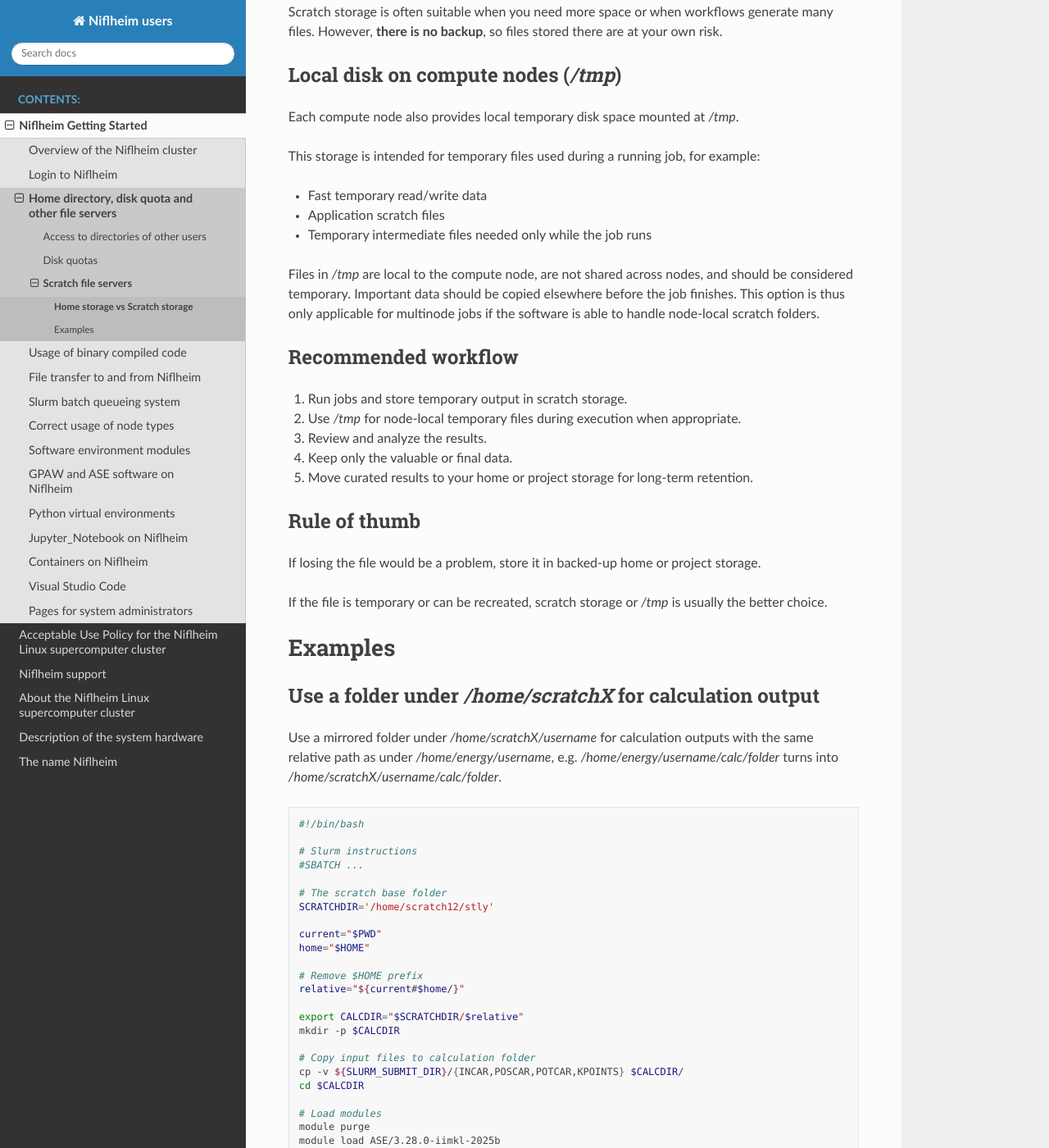
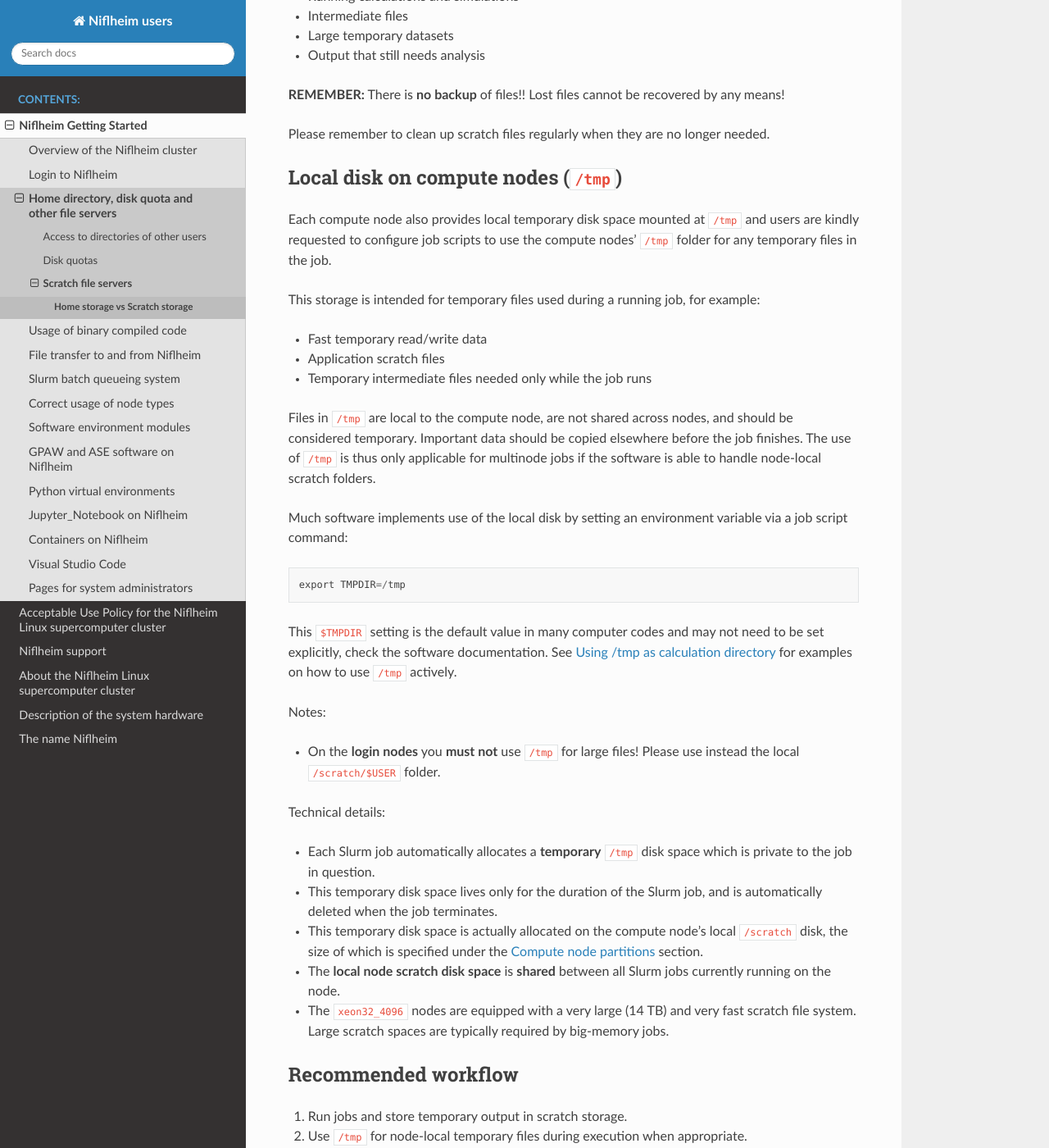
Before and after one commit to OleHolmNielsen/Niflheim_users, a Sphinx documentation site: the page built from docs/Niflheim_scratch_servers.rst, in a window 1280 px wide and 1400 px high, scrolled down 965 px. Shown: the whole window at 82% size. Built offline with Sphinx 7.4.7 and the Read the Docs theme 3.1.0, drawn with Linux system fonts in a browser that asks for light colours; some of the changed text lies outside the part shown.

Commit message:
rework of scratch use

```diff
--- a/docs/Niflheim_scratch_servers.rst
+++ b/docs/Niflheim_scratch_servers.rst
@@ -7,37 +7,47 @@
 Home storage (backed up)
 ========================
 
-Use your home area (for example `/home/niflheim` or `/home/energy`) for data that should be preserved and can be difficult or time-consuming to recreate.
+Use your home area (for example ``/home/niflheim`` or ``/home/energy``) for data that should be preserved and can be difficult or time-consuming to recreate.
 
 Typical examples include:
 
 * Source code and scripts
 * Job submission files
-* Configuration files and environments
+* Configuration files
 * Notes, documentation, and small analysis results
 * Curated datasets you intend to keep
-* Final figures, reports, and processed output
+* Final figures and processed output
 
 Because home storage is backed up, it is the right place for important files and long-term project data.
 
 Scratch storage (not backed up)
 ===============================
 
-Use scratch areas (for example `/home/scratch3` or `/home/scratch12`) for temporary or high-volume data generated during active work.
+Use scratch areas for temporary or high-volume data generated during active work or for multi-node applications which require the use of scratch files. We provide scratch file spaces at::
 
-Typical examples include:
+  /home/scratch3/$USER/         # CAMD, CatTheory, Energy groups
+  /home/scratch11/$USER/        # Construct/MEK group
+  /home/scratch12/$USER/        # Energy group
+
+Typical use of scratch include:
 
 * Running calculations and simulations
 * Intermediate files
 * Large temporary datasets
 * Output that still needs analysis
 
-Scratch storage is often suitable when you need more space or when workflows generate many files. However, **there is no backup**, so files stored there are at your own risk.
+**REMEMBER:** There is **no backup** of files!!
+Lost files cannot be recovered by any means!
 
-Local disk on compute nodes (`/tmp`)
-====================================
+Please remember to clean up scratch files regularly when they are no longer needed.
 
-Each compute node also provides local temporary disk space mounted at `/tmp`.
+
+.. _compute_node_tmp:
+
+Local disk on compute nodes (``/tmp``)
+======================================
+
+Each compute node also provides local temporary disk space mounted at ``/tmp`` and users are kindly requested to configure job scripts to use the compute nodes' ``/tmp`` folder for any temporary files in the job.
 
 This storage is intended for temporary files used during a running job, for example:
 
@@ -45,92 +55,81 @@
 * Application scratch files
 * Temporary intermediate files needed only while the job runs
 
-Files in `/tmp` are local to the compute node, are not shared across nodes, and should be considered temporary. Important data should be copied elsewhere before the job finishes. This option is thus only applicable for multinode jobs if the software is able to handle node-local scratch folders.
+Files in ``/tmp`` are local to the compute node, are not shared across nodes, and should be considered temporary. Important data should be copied elsewhere before the job finishes. The use of ``/tmp`` is thus only applicable for multinode jobs if the software is able to handle node-local scratch folders.
+
+Much software implements use of the local disk by setting an environment variable via a job script command::
+
+  export TMPDIR=/tmp
+
+This ``$TMPDIR`` setting is the default value in many computer codes and may not need to be set explicitly, check the software documentation. See :ref:`tmp_example` for examples on how to use ``/tmp`` actively.
+
+Notes:
+
+* On the **login nodes** you **must not** use ``/tmp`` for large files!
+  Please use instead the local ``/scratch/$USER`` folder.
+
+Technical details:
+
+* Each Slurm job automatically allocates a **temporary** ``/tmp`` disk space which is private to the job in question.
+* This temporary disk space lives only for the duration of the Slurm job, and is automatically deleted when the job terminates.
+* This temporary disk space is actually allocated on the compute node's local ``/scratch`` disk, the size of which is specified under the :ref:`compute_node_partitions` section.
+* The **local node scratch disk space** is **shared** between all Slurm jobs currently running on the node.
+* The ``xeon32_4096`` nodes are equipped with a very large (14 TB) and very fast scratch file system. Large scratch spaces are typically required by big-memory jobs.
 
 Recommended workflow
 ====================
 
 #. Run jobs and store temporary output in scratch storage.
-#. Use `/tmp` for node-local temporary files during execution when appropriate.
+#. Use ``/tmp`` for node-local temporary files during execution when appropriate.
 #. Review and analyze the results.
 #. Keep only the valuable or final data.
 #. Move curated results to your home or project storage for long-term retention.
 
-Rule of thumb
-=============
+Examples
+========
 
-If losing the file would be a problem, store it in backed-up home or project storage.
+Use a folder under ``/home/scratchX`` for calculation output
+++++++++++++++++++++++++++++++++++++++++++++++++++++++++++++
 
-If the file is temporary or can be recreated, scratch storage or `/tmp` is usually the better choice.
-
-==========
- Examples
-==========
-
-Use a folder under `/home/scratchX` for calculation output
-=========================================================
-
-Use a mirrored folder under `/home/scratchX/username` for calculation
-outputs with the same relative path as under `/home/energy/username`,
-e.g. `/home/energy/username/calc/folder` turns into
-`/home/scratchX/username/calc/folder`.
+Use a mirrored folder under ``/home/scratchX/username`` for calculation
+outputs with the same relative path as under ``/home/energy/username``,
+e.g. ``/home/energy/username/calc/folder`` turns into
+``/home/scratchX/username/calc/folder``.
 
 .. code-block:: bash
 
-    #!/bin/bash
+   #!/bin/bash
 
-    # Slurm instructions
-    #SBATCH ...
+   # Slurm instructions
+   #SBATCH ...
 
-    # The scratch base folder
-    SCRATCHDIR='/home/scratch12/stly'
+   # The scratch base folder
+   SCRATCHDIR='/home/scratch12/<USER>'
 
-    current="$PWD"
-    home="$HOME"
+   current="$PWD"
+   home="$HOME"
 
-    # Remove $HOME prefix
-    relative="${current#$home/}"
+   # Remove $HOME prefix
+   relative="${current#$home/}"
 
-    export CALCDIR="$SCRATCHDIR/$relative"
-    mkdir -p $CALCDIR
+   export CALCDIR="$SCRATCHDIR/$relative"
+   mkdir -p $CALCDIR
 
-    # Copy input files to calculation folder
-    cp -v ${SLURM_SUBMIT_DIR}/{INCAR,POSCAR,POTCAR,KPOINTS} $CALCDIR/
-    cd $CALCDIR
+   # Copy input files to calculation folder
+   cp ${SLURM_SUBMIT_DIR}/{INCAR,POSCAR,POTCAR,KPOINTS} $CALCDIR/
+   cd $CALCDIR
 
-    # Load modules
-    module purge
-    module load ASE/3.28.0-iimkl-2025b
-    module load VASP/6.6.0-intel-2025b
+   # Load modules
+   module purge
+   module load VASP/6.6.0-intel-2025b
 
-    # Run the calculation
-    srun vasp_std > vasp.out
+   # Run the calculation
+   srun vasp_std > vasp.out
 
-Same objective using ASE
-------------------------
-
-Using ASE you need to tell the calculator where to put temporary files
-or save calculation results, the exact method may differ for other
-calculators.
-
-.. code-block:: python
-
-   from pathlib import Path
-
-   SCRATCH_FOLDER = Path('/home/scratchX/<username>/')
-   relative = Path.cwd().relative_to(Path.home())
-   calc_dir = SCRATCH_FOLDER / relative
-
-   # Set output dir in VASP calculators
-   calc = Vasp(atoms=...,
-             directory=calc_dir,
-             ...)
-
-   # Saving output with GPAW
-   calc.attach(calc.write, 5, calc_dir / 'xyz.gpw')
+.. _tmp_example:
 
 Using /tmp as calculation directory
-===================================
++++++++++++++++++++++++++++++++++++
 
 The compute nodes' local disk is by far the fastest option for
 temporary or output files.
@@ -145,15 +144,56 @@
    # Set calc dir
    export TMPDIR='/tmp'
 
-   cp -v ${SLURM_SUBMIT_DIR}/{INCAR,POSCAR,POTCAR,KPOINTS} $TMPDIR/
+   cp ${SLURM_SUBMIT_DIR}/{INCAR,POSCAR,POTCAR,KPOINTS} $TMPDIR/
    cd $TMPDIR
 
    module ...
 
    srun vasp_std > vasp.out
 
+Using ASE
++++++++++
+
+With ASE the submit script differs slightly.
+
+.. code-block:: bash
+
+   #!/bin/bash
+
+   # Slurm instructions
+   #SBATCH ...
+
+   module ...
+   module load ASE/3.28.0-iimkl-2025b
+
+   python3 <script.py>
+
+In the python script you need to tell the calculator where to put
+temporary files or save calculation results, the exact method may
+differ for other calculators.
+
+.. code-block:: python
+
+   from pathlib import Path
+
+   # Using a folder on a scratch server
+   SCRATCH_FOLDER = Path('/home/scratchX/<USER>/')
+   relative = Path.cwd().relative_to(Path.home())
+   calc_dir = SCRATCH_FOLDER / relative
+
+   # Using /tmp
+   calc_dir = '/tmp'
+
+   # Set output dir in VASP calculators
+   calc = Vasp(atoms=...,
+             directory=calc_dir,
+             ...)
+
+   # Saving output with GPAW
+   calc.attach(calc.write, 5, calc_dir / 'xyz.gpw')
+
 Copying results from /tmp to home folder
-----------------------------------------
+++++++++++++++++++++++++++++++++++++++++
 
 Since contents of /tmp is deleted after the job ends, relevant output
 should be copied to a user folder when the job ends.
@@ -165,6 +205,15 @@
    # Slurm instructions
    #SBATCH ...
 
+   # Set calc dir
+   export TMPDIR='/tmp'
+
+   # Copy input files to calculation folder
+   cp ${SLURM_SUBMIT_DIR}/{INCAR,POSCAR,POTCAR,KPOINTS} $TMPDIR/
+   cd $TMPDIR
+
+   module ...
+
    function term_handler() {
        for f in OUTCAR vasp.out <other-important-files>; do
            cp $TMPDIR/$f $SLURM_SUBMIT_DIR/;
@@ -173,18 +222,34 @@
 
    trap term_handler TERM
 
-   # Set calc dir
-   export TMPDIR='/tmp'
+   srun vasp_std > vasp.out
+   # or for a python script
+   # python3 <script.py>
 
-   # Copy input files to calculation folder
-   cp -v ${SLURM_SUBMIT_DIR}/{INCAR,POSCAR,POTCAR,KPOINTS} $TMPDIR/
-   cd $TMPDIR
+Copying files back at specific time
++++++++++++++++++++++++++++++++++++
 
-   module ...
+Note that Slurm only gives the TERM handler 30 seconds to finish its
+tasks, e.g. copy back files. If this is too little for the file
+transfer to finish you can signal to copy back at a specific time.
+
+.. code-block:: bash
+
+   #!/bin/bash
+
+   # Slurm instructions
+   #SBATCH ...
+   #SBATCH --signal=B:USR1@125  # Signalling USR1 125 seconds before the walltime ends
+
+   function term_handler() ...
+
+   trap term_handler USR1
 
    # We need to do the calculation in a background process and wait
-   while it runs
+   # while it runs
    srun vasp_std > vasp.out &
+   # or for a python script
+   # python3 <script.py> &
    PID=$!
 
    while kill -0 "$PID" 2>/dev/null; do
@@ -203,22 +268,3 @@
  the wait builtin, and it receives a signal for which a trap has been
  set, the wait builtin will return immediately with an exit status
  greater than 128, immediately after which the shell executes the trap
-
-Copying files back at specific time
------------------------------------
-
-Note that Slurm only gives the TERM handler 30 seconds to finish its
-tasks, e.g. copy back files. If this is too little for the file
-transfer to finish you can signal to copy back at a specific time.
-
-.. code-block:: bash
-
-   #!/bin/bash
-
-   # Slurm instructions
-   #SBATCH ...
-   #SBATCH --signal=B:USR1@125  # Signalling USR1 125 seconds before the walltime ends
-
-   function term_handler() ...
-
-   trap term_handler USR1
```
Also changed, not shown: docs/Niflheim_Getting_Started.rst (+6 -44 lines).
